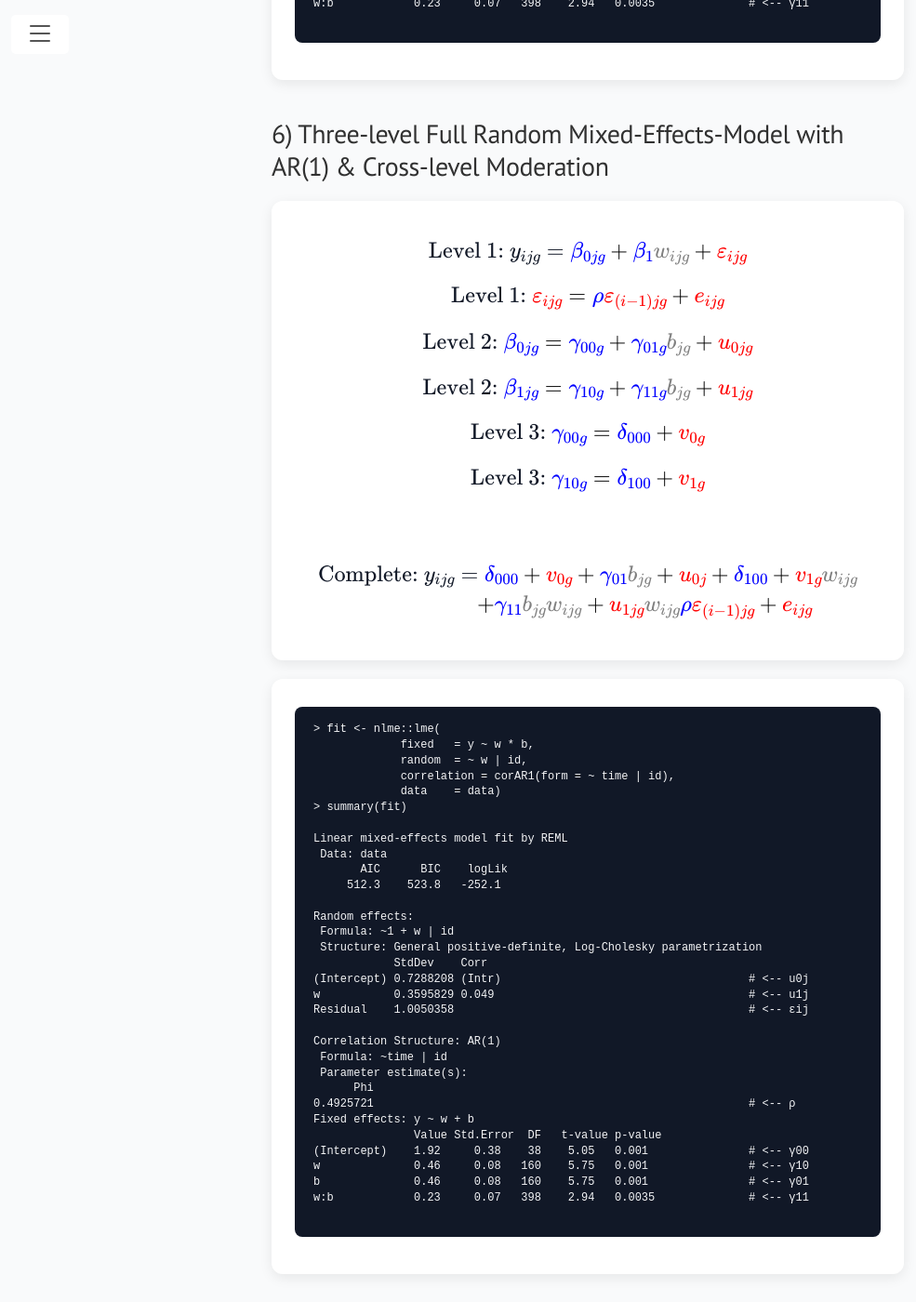
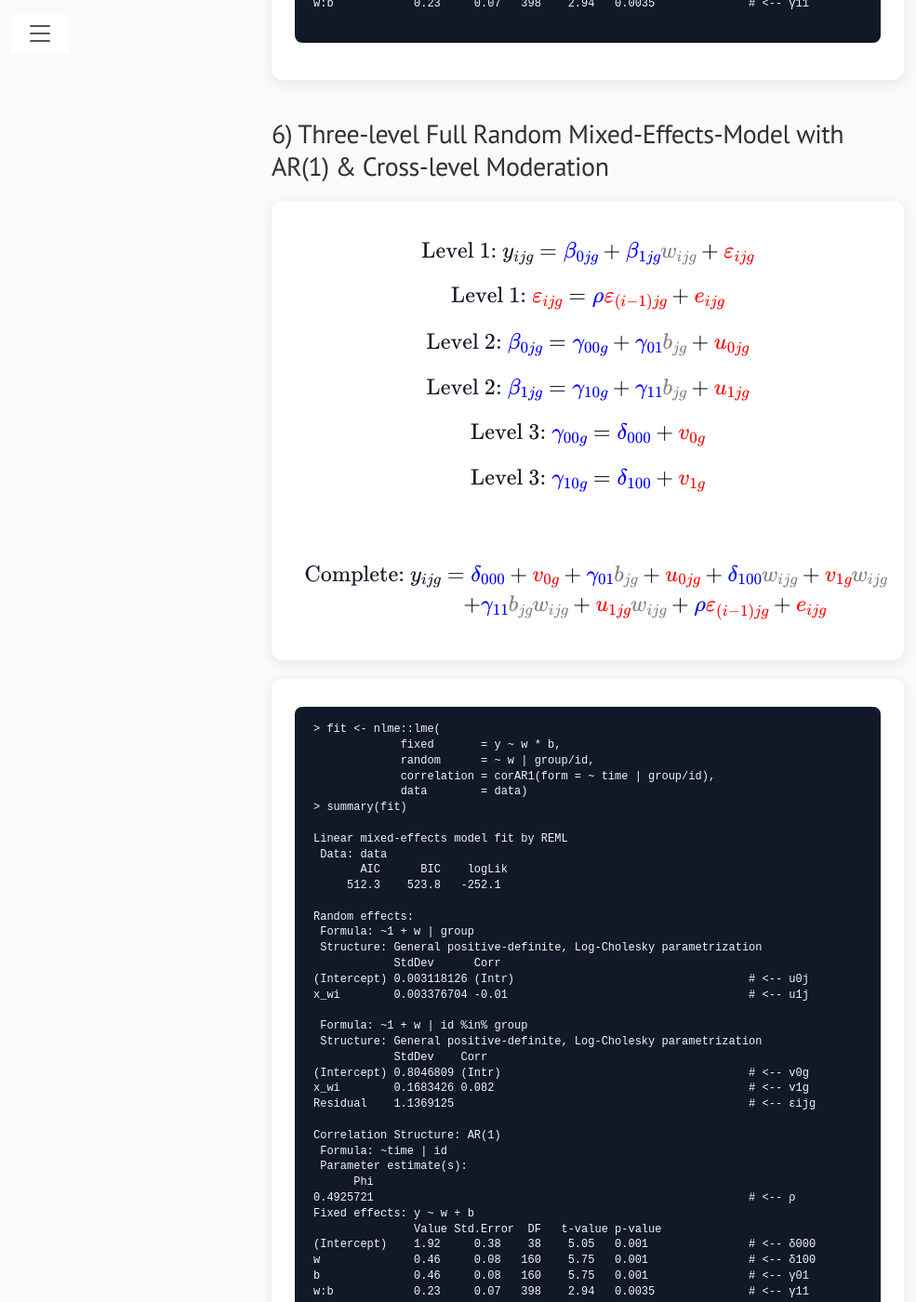
Before and after one commit to lennartseizer/ild, a Jekyll site: the page built from 3.html, in a window 1280 px wide and 1400 px high, scrolled down 6604 px. Shown: the whole window at 93% size, without its empty margins (8-993 px from the left). Built offline with Jekyll 4.4.1, drawn with Linux system fonts in a browser that asks for light colours.

Commit message:
Update 3.html

```diff
--- a/3.html
+++ b/3.html
@@ -478,7 +478,7 @@ w:b            0.23     0.07   398    2.94   0.0035              # <-- γ11
       $$
       \text{Level 1: } y_{ijg}
       = \color{blue}\beta_{0jg}
-      \color{black}+ \color{blue}\beta_{1}\color{gray}w_{ijg}
+      \color{black}+ \color{blue}\beta_{1jg}\color{gray}w_{ijg}
       \color{black}+ \color{red}\varepsilon_{ijg}
       $$
       $$
@@ -489,13 +489,13 @@ w:b            0.23     0.07   398    2.94   0.0035              # <-- γ11
       $$
       \text{Level 2: } \color{blue}\beta_{0jg}
       \color{black}= \color{blue}\gamma_{00g}
-      \color{black}+ \color{blue}\gamma_{01g}\color{gray}b_{jg}
+      \color{black}+ \color{blue}\gamma_{01}\color{gray}b_{jg}
       \color{black}+ \color{red}u_{0jg}
       $$
       $$
       \text{Level 2: } \color{blue}\beta_{1jg}
       \color{black}= \color{blue}\gamma_{10g}
-      \color{black}+ \color{blue}\gamma_{11g}\color{gray}b_{jg}
+      \color{black}+ \color{blue}\gamma_{11}\color{gray}b_{jg}
       \color{black}+ \color{red}u_{1jg}
       $$
       $$
@@ -514,18 +514,18 @@ w:b            0.23     0.07   398    2.94   0.0035              # <-- γ11
       \text{Complete: } y_{ijg}
       &= \color{blue}\delta_{000} \color{black}+ \color{red}v_{0g} \color{black}
       + \color{blue}\gamma_{01}\color{gray}b_{jg} \color{black}
-      + \color{red}u_{0j} \color{black}+\color{blue}\delta_{100}\color{black}+ \color{red}v_{1g}\color{gray}w_{ijg} \\
-      &\quad \color{black}+ \color{blue}\gamma_{11}\color{gray}b_{jg}\color{gray}w_{ijg} \color{black}+\color{red}u_{1jg}\color{gray}w_{ijg} \color{blue}\rho\color{red}\varepsilon_{(i-1)jg} \color{black}+ \color{red}e_{ijg}
+      + \color{red}u_{0jg} \color{black}+\color{blue}\delta_{100}\color{gray}w_{ijg}\color{black}+ \color{red}v_{1g}\color{gray}w_{ijg} \\
+      &\quad \color{black}+ \color{blue}\gamma_{11}\color{gray}b_{jg}\color{gray}w_{ijg} \color{black}+\color{red}u_{1jg}\color{gray}w_{ijg} \color{black}+\color{blue}\rho\color{red}\varepsilon_{(i-1)jg} \color{black}+ \color{red}e_{ijg}
       \end{align*}
       $$
       </div>
       <div class="card">
       <pre class="code-block" style="font-size: 12px;">
 > fit <- nlme::lme(
-             fixed   = y ~ w * b,
-             random  = ~ w | id,
-             correlation = corAR1(form = ~ time | id),
-             data    = data)
+             fixed       = y ~ w * b,
+             random      = ~ w | group/id,
+             correlation = corAR1(form = ~ time | group/id),
+             data        = data)
 > summary(fit)
 
 Linear mixed-effects model fit by REML
@@ -534,12 +534,18 @@ Linear mixed-effects model fit by REML
      512.3    523.8   -252.1
 
 Random effects:
- Formula: ~1 + w | id
+ Formula: ~1 + w | group
+ Structure: General positive-definite, Log-Cholesky parametrization
+            StdDev      Corr
+(Intercept) 0.003118126 (Intr)                                   # <-- u0j
+x_wi        0.003376704 -0.01                                    # <-- u1j
+
+ Formula: ~1 + w | id %in% group
  Structure: General positive-definite, Log-Cholesky parametrization
             StdDev    Corr
-(Intercept) 0.7288208 (Intr)                                     # <-- u0j
-w           0.3595829 0.049                                      # <-- u1j
-Residual    1.0050358                                            # <-- εij
+(Intercept) 0.8046809 (Intr)                                     # <-- v0g
+x_wi        0.1683426 0.082                                      # <-- v1g
+Residual    1.1369125                                            # <-- εijg
 
 Correlation Structure: AR(1)
  Formula: ~time | id
@@ -548,8 +554,8 @@ Correlation Structure: AR(1)
 0.4925721                                                        # <-- ρ
 Fixed effects: y ~ w + b
                Value Std.Error  DF   t-value p-value
-(Intercept)    1.92     0.38    38    5.05   0.001               # <-- γ00
-w              0.46     0.08   160    5.75   0.001               # <-- γ10
+(Intercept)    1.92     0.38    38    5.05   0.001               # <-- δ000
+w              0.46     0.08   160    5.75   0.001               # <-- δ100
 b              0.46     0.08   160    5.75   0.001               # <-- γ01
 w:b            0.23     0.07   398    2.94   0.0035              # <-- γ11
       </pre>
```
